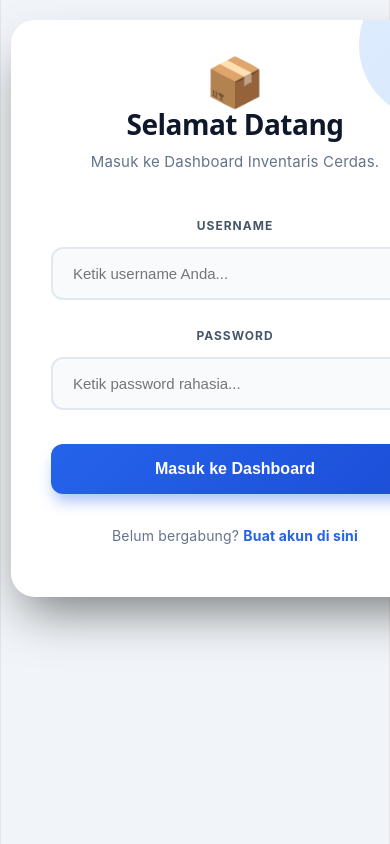
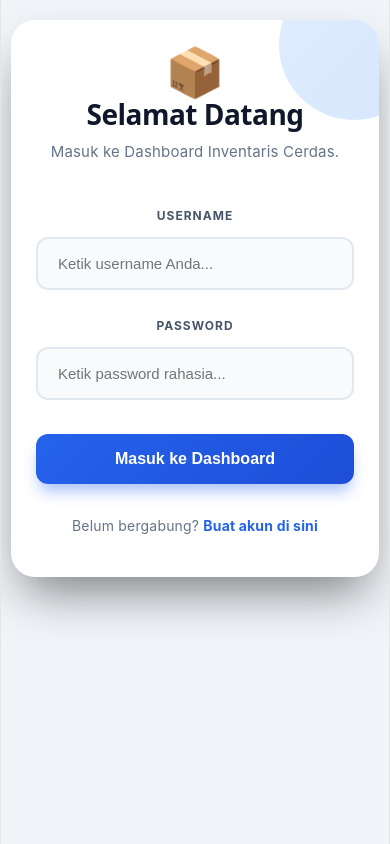
Before and after one commit to naufalfth/manajemen-atk-app, a React (Vite) app in the folder frontend/: page / in a window 390 px wide. Built offline with nearby package versions, Linux system fonts and the light colour scheme.

Commit message:
Fix mobile and desktop center alignment perfectly

```diff
--- a/frontend/src/App.css
+++ b/frontend/src/App.css
@@ -1,23 +1,14 @@
-html, body {
+* {
   margin: 0;
   padding: 0;
+  box-sizing: border-box;
+}
+
+html, body, #root {
   width: 100%;
   min-height: 100vh;
   overflow-x: hidden;
-}
-
-#root {
-  max-width: 100% !important;
-  width: 100% !important;
-  margin: 0 !important;
-  padding: 0 !important;
-  display: flex !important;
-  justify-content: center !important;
-}
-
-#root > div {
-  width: 100% !important;
-  box-sizing: border-box;
+  background-color: #0f172a; /* Menyamakan background luar */
 }
 
 @media (max-width: 768px) {
--- a/frontend/src/App.tsx
+++ b/frontend/src/App.tsx
@@ -188,7 +188,7 @@ function App() {
   if (!token) {
     return (
       <div className="main-container" style={{ minHeight: '100vh', fontFamily: '"Inter", "Segoe UI", sans-serif', color: '#334155', padding: '40px 20px', backgroundColor: '#f1f5f9' }}>
-        <div style={{ backgroundColor: '#ffffff', padding: '50px 40px', borderRadius: '24px', boxShadow: '0 25px 50px -12px rgba(0,0,0,0.5)', width: '100%', maxWidth: '420px', position: 'relative', overflow: 'hidden' }}>
+        <div style={{ backgroundColor: '#ffffff', padding: '40px 25px', borderRadius: '24px', boxShadow: '0 25px 50px -12px rgba(0,0,0,0.5)', width: '100%', maxWidth: '420px', position: 'relative', overflow: 'hidden', boxSizing: 'border-box' }}>
           <div style={{ position: 'absolute', top: '-50px', right: '-50px', width: '150px', height: '150px', background: isRegisterMode ? 'linear-gradient(135deg, #34d399 0%, #10b981 100%)' : 'linear-gradient(135deg, #60a5fa 0%, #3b82f6 100%)', borderRadius: '50%', opacity: '0.2', zIndex: 0, transition: 'background 0.5s' }}></div>
 
           <div style={{ position: 'relative', zIndex: 1 }}>
```
